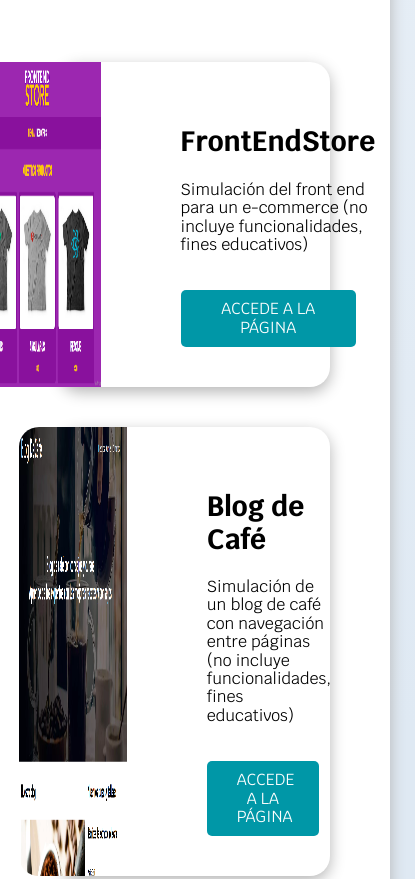
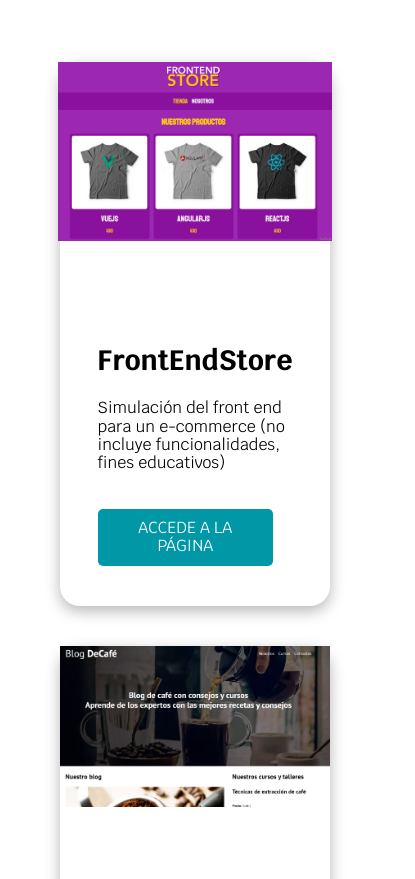
Before and after one commit to SrPabvliss/PaaginPresentacion, a plain HTML site: page index.html in a window 390 px wide. Shown: the part 2986-3865 px from the top of the page, 415 px wide, since content can reach past the window. Drawn offline with Linux system fonts and the light colour scheme.

Commit message:
revisar responsiveness

```diff
--- a/css/style.css
+++ b/css/style.css
@@ -292,6 +292,7 @@ h3 {
 .pagina {
     display: flex;
     justify-content: center;
+
     gap: 6rem;
     border-radius: 2rem;
     -webkit-box-shadow: 0px 5px 15px 0px rgba(181, 181, 181, 1);
@@ -313,15 +314,67 @@ h3 {
     display: flex;
     justify-content: center;
     gap: 4rem;
+
+}
+
+@media (max-width: 768px) {
+    .pagina__contenido {
+        display: flex;
+        flex-direction: column;
+        justify-content: center;
+        gap: 4rem;
+    }
+
+    .pagina__imagen {
+        display: flex;
+        justify-content: center;
+        align-items: center;
+        height: auto;
+        width: full;
+    }
+
+    .pagina__contenido img {
+        border-top-right-radius: 2rem;
+        border-top-left-radius: 2rem;
+        border-bottom-left-radius: 0 !important;
+        width: 100%;
+        margin-left: 0 !important;
+    }
+
+    .pagina__descripcion {
+        width: 100%;
+    }
+
+}
+
+@media (max-width: 1024px) {
+    .pagina__contenido img {
+        border-radius: 0 !important;
+        width: 100%;
+        margin-left: 25%;
+    }
+}
+
+.pagina__imagen {
+    flex: 1;
+    width: 100%;
+    display: flex;
+    justify-content: center;
+    align-items: center;
+    height: auto;
+    width: full;
+
 }
 
 .pagina__contenido img {
-    width: 40%;
+    width: 100%;
+    height: fit-content;
     border-top-left-radius: 2rem;
     border-bottom-left-radius: 2rem;
 }
 
 .pagina__descripcion {
+    flex: 1;
     padding: 4rem;
 }
 
@@ -339,10 +392,6 @@ h3 {
     border: none;
     max-width: 25rem;
 }
-
-
-
-
 
 /*Contacto*/
 
--- a/index.html
+++ b/index.html
@@ -157,7 +157,9 @@
             <div class="paginas-web">
                 <div class="pagina">
                     <div class="pagina__contenido">
-                        <img src="img/FrontEndStore.png" alt="FrontEndStore">
+                        <div class="pagina__imagen">
+                            <img src="img/FrontEndStore.png" alt="FrontEndStore">
+                        </div>
                         <div class="pagina__descripcion">
                             <h2>FrontEndStore</h2>
                             <p>Simulación del front end para un e-commerce (no incluye funcionalidades, fines
@@ -170,7 +172,9 @@
 
                 <div class="pagina">
                     <div class="pagina__contenido">
-                        <img src="img/BlogCafe.png" alt="BlogCafe">
+                        <div class="pagina__imagen">
+                            <img src="img/BlogCafe.png" alt="BlogCafe">
+                        </div>
                         <div class="pagina__descripcion">
                             <h2>Blog de Café</h2>
                             <p>Simulación de un blog de café con navegación entre páginas (no incluye funcionalidades,
@@ -184,7 +188,9 @@
 
                 <div class="pagina">
                     <div class="pagina__contenido">
-                        <img src="img/Rock.png" alt="FrontEndStore">
+                        <div class="pagina__imagen">
+                            <img src="img/Rock.png" alt="FrontEndStore">
+                        </div>
                         <div class="pagina__descripcion">
                             <h2>Rock & EDM festival</h2>
                             <p>Simulación del front end para un festival de musica desarrollado con sass, gulp y
```
